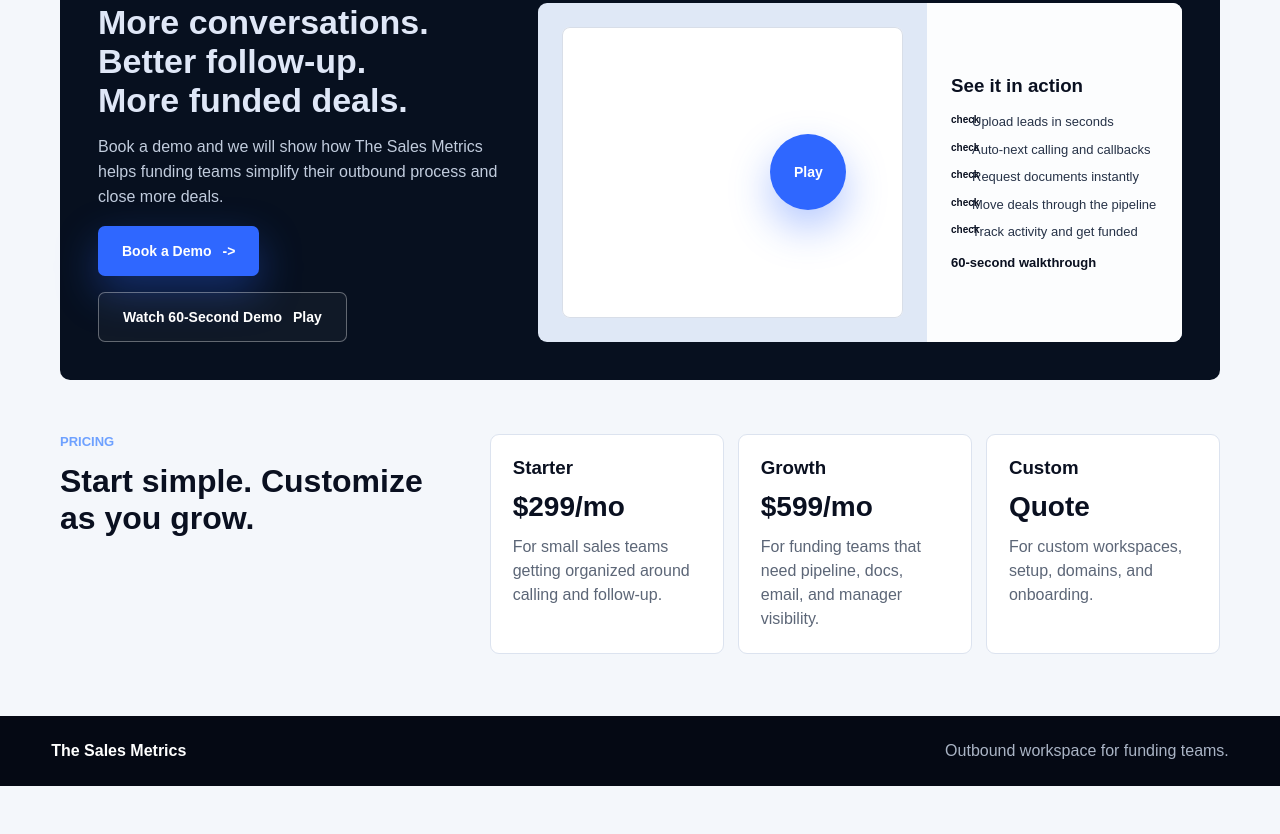
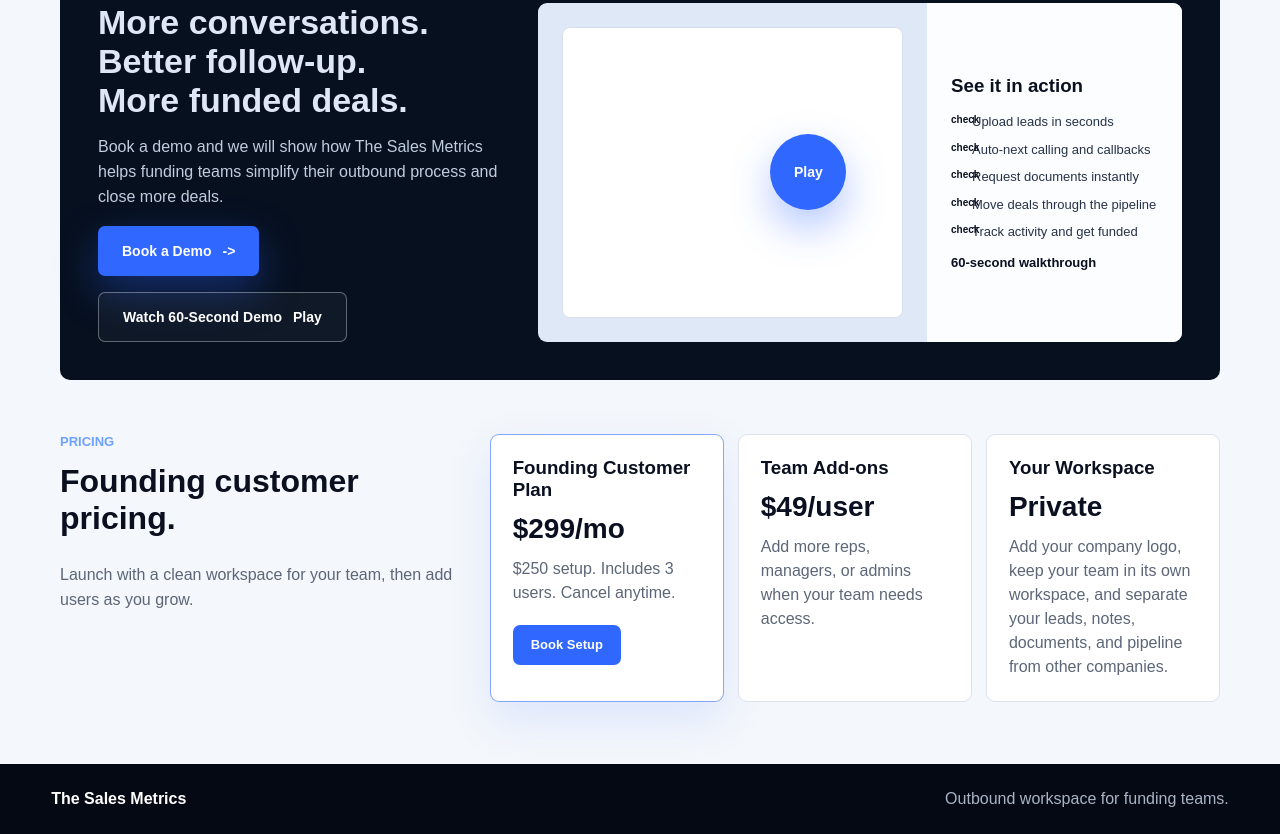
Before and after one commit to alexandrasillars/the-sales-metrics-landing, a plain HTML site: page index.html in a window 1280 px wide. Shown: the part 2130-2964 px from the top of the page. Before the commit the page ends 2916 px from the top, so only its background shows below. Drawn offline with Linux system fonts and the light colour scheme.

Commit message:
Add files via upload

```diff
--- a/index.html
+++ b/index.html
@@ -174,12 +174,26 @@
     <section class="pricing" id="pricing">
       <div>
         <p class="eyebrow">Pricing</p>
-        <h2>Start simple. Customize as you grow.</h2>
+        <h2>Founding customer pricing.</h2>
+        <p class="pricing-note">Launch with a clean workspace for your team, then add users as you grow.</p>
       </div>
       <div class="pricing-grid">
-        <article><h3>Starter</h3><strong>$299/mo</strong><p>For small sales teams getting organized around calling and follow-up.</p></article>
-        <article><h3>Growth</h3><strong>$599/mo</strong><p>For funding teams that need pipeline, docs, email, and manager visibility.</p></article>
-        <article><h3>Custom</h3><strong>Quote</strong><p>For custom workspaces, setup, domains, and onboarding.</p></article>
+        <article class="featured-price">
+          <h3>Founding Customer Plan</h3>
+          <strong>$299/mo</strong>
+          <p>$250 setup. Includes 3 users. Cancel anytime.</p>
+          <a href="mailto:alexandra@lexcapitalgroup.net?subject=Founding%20customer%20plan">Book Setup</a>
+        </article>
+        <article>
+          <h3>Team Add-ons</h3>
+          <strong>$49/user</strong>
+          <p>Add more reps, managers, or admins when your team needs access.</p>
+        </article>
+        <article>
+          <h3>Your Workspace</h3>
+          <strong>Private</strong>
+          <p>Add your company logo, keep your team in its own workspace, and separate your leads, notes, documents, and pipeline from other companies.</p>
+        </article>
       </div>
     </section>
   </main>
--- a/styles.css
+++ b/styles.css
@@ -648,12 +648,19 @@
   padding: 54px 0 62px;
 }
 .pricing h2 { font-size: 32px; }
+.pricing-note {
+  margin-top: 12px;
+  color: #5c6677;
+  line-height: 1.55;
+}
 .pricing-grid {
   display: grid;
   grid-template-columns: repeat(3, 1fr);
   gap: 14px;
 }
 .pricing-grid article {
+  display: grid;
+  align-content: start;
   padding: 22px;
   border: 1px solid #dce3ef;
   border-radius: 9px;
@@ -662,6 +669,25 @@
 .pricing-grid h3 { margin-bottom: 12px; }
 .pricing-grid strong { display: block; margin-bottom: 12px; font-size: 28px; }
 .pricing-grid p { margin-bottom: 0; color: #5c6677; line-height: 1.5; }
+.pricing-grid .featured-price {
+  border-color: rgba(47, 103, 255, .58);
+  box-shadow: 0 18px 46px rgba(47, 103, 255, .12);
+}
+.pricing-grid a {
+  display: inline-flex;
+  align-items: center;
+  justify-content: center;
+  width: fit-content;
+  min-height: 40px;
+  margin-top: 20px;
+  padding: 0 18px;
+  border-radius: 7px;
+  color: #fff;
+  background: var(--blue);
+  font-size: 13px;
+  font-weight: 900;
+  text-decoration: none;
+}
 
 .site-footer {
   display: flex;
```
